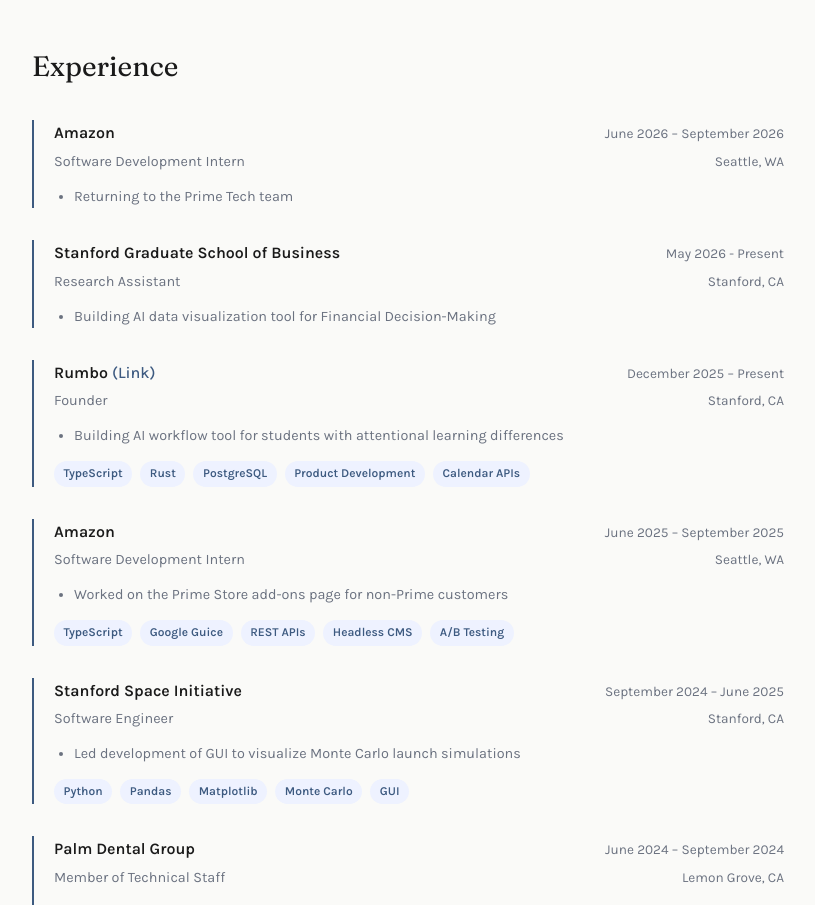
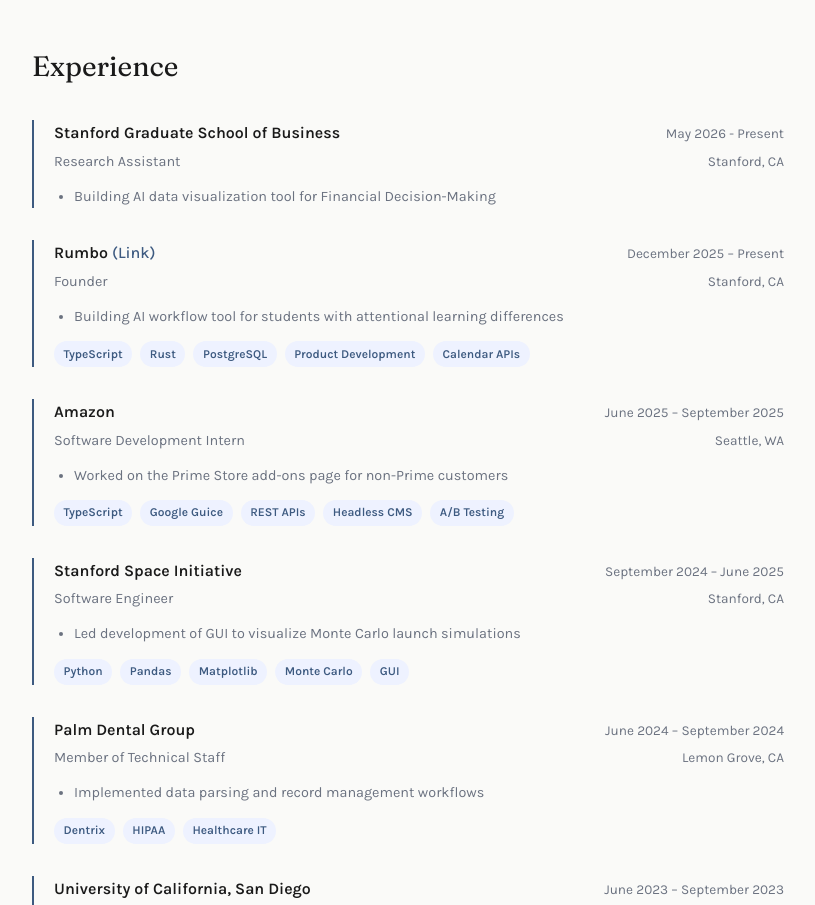
Before and after one commit to draygada/Personal-Website, a React (Vite) app: page / in a window 1280 px wide. Shown: the part 1580-2485 px from the top of the page, without its empty margins (232-1047 px from the left). Built offline with nearby package versions, Linux system fonts and the light colour scheme.

Commit message:
Removing amazon

```diff
--- a/src/components/Experience.jsx
+++ b/src/components/Experience.jsx
@@ -1,15 +1,6 @@
 import '../styles/Experience.css'
 
 const experiences = [
-  {
-    id: 'amazon-2026',
-    company: 'Amazon',
-    role: 'Software Development Intern',
-    period: 'June 2026 – September 2026',
-    location: 'Seattle, WA',
-    tags: [],
-    bullets: ['Returning to the Prime Tech team'],
-  },
   {
     id: 'gsb',
     company: 'Stanford Graduate School of Business',
```
